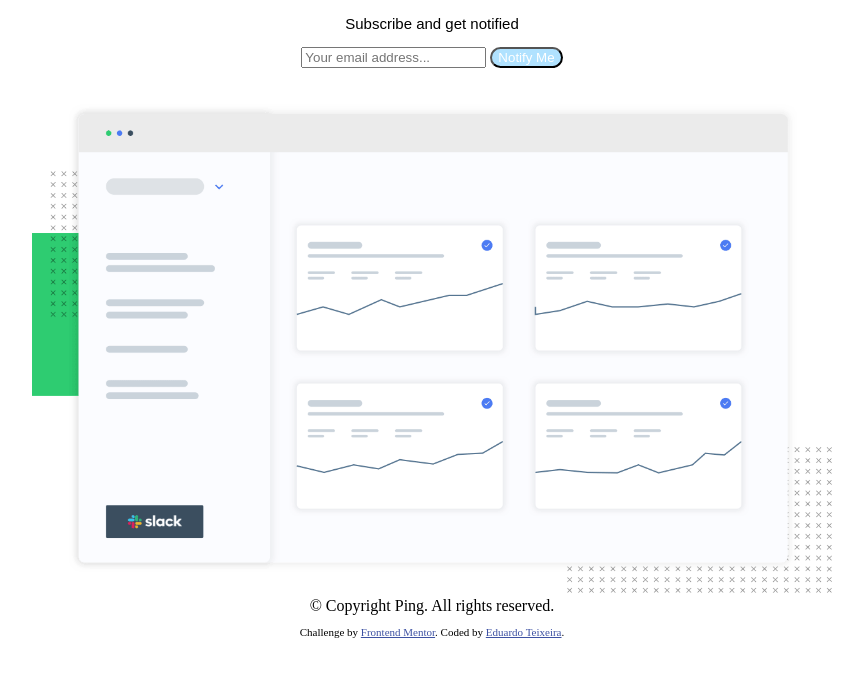
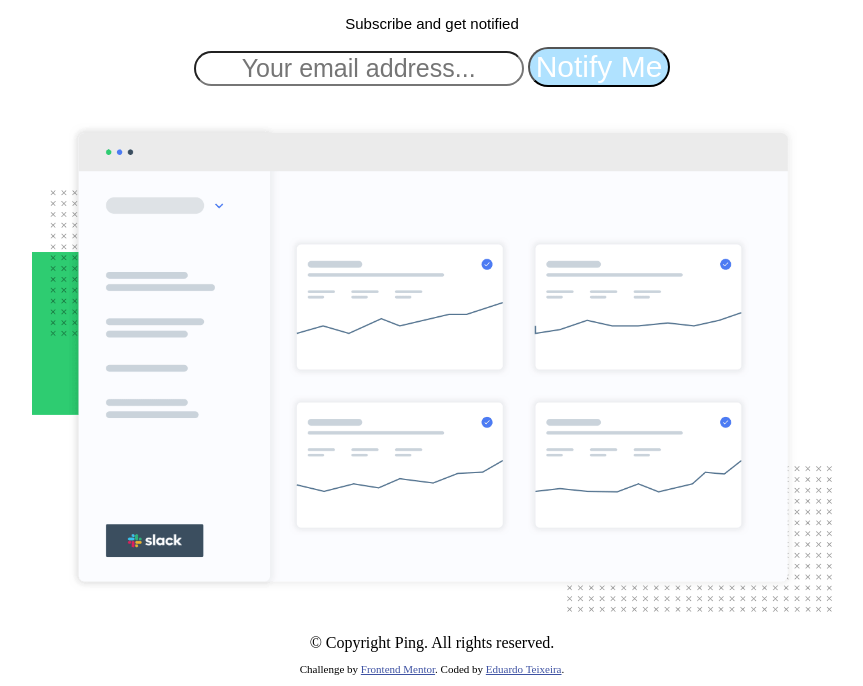
Before and after one commit to EduardoTeixeira95/frontend-mentor, a plain HTML site: page index.html in a window 1280 px wide. Shown: the part 137-823 px from the top of the page, without its empty margins (208-1071 px from the left). Before the commit the page ends 800 px from the top, so only its background shows below. Drawn offline with Linux system fonts and the light colour scheme.

Commit message:
frontend-mentor

```diff
--- a/index.html
+++ b/index.html
@@ -45,6 +45,14 @@
       background: #B0E2FF;
       color:#FFF;
       border-radius: 1em;
+      font-size: 30px;
+      text-align: center;
+    }
+
+    input{
+      border-radius: 1em;
+      font-size: 25px;
+      text-align: center
     }
 
   </style>
@@ -63,6 +71,7 @@
   <br>
   <img src="images/illustration-dashboard.png">
   <br>
+  <br>
 
   &copy; Copyright Ping. All rights reserved.
 
@@ -72,17 +81,6 @@
       Coded by <a href="#">Eduardo Teixeira</a>.
     </p>
   </footer>
+  <script src="script.js"></script>
 </body>
-<script>
-
-function botao(){
-  let email = document.getElementById("email").value;
-  if (email.includes('@')) {
-}
-else{
-  document.getElementById("mensagem").innerHTML = 'Please provide a valid email address';
-}
-}
-
-</script>
 </html>
--- /dev/null
+++ b/script.js
@@ -0,0 +1,8 @@
+function botao(){
+    let email = document.getElementById("email").value;
+    if (email.includes('@')) {
+  }
+  else{
+    document.getElementById("mensagem").innerHTML = 'Please provide a valid email address';
+  }
+  }
```
